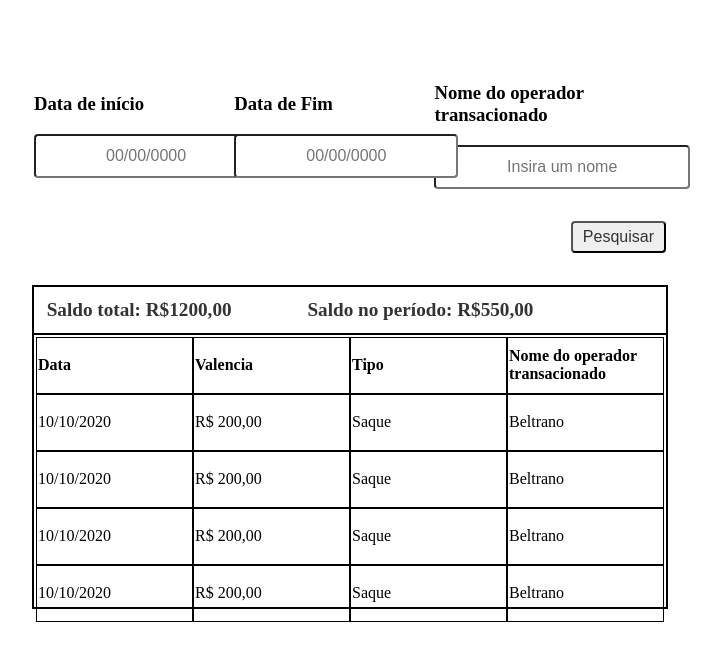
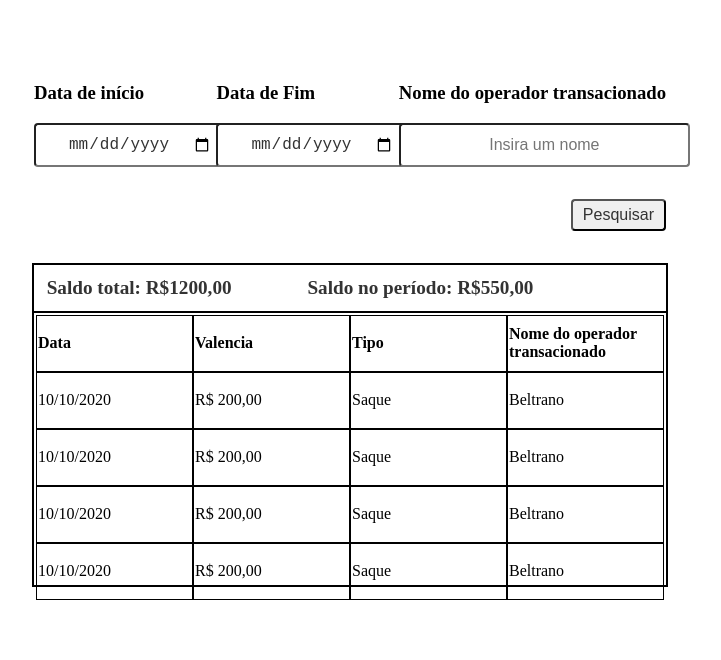
Before and after one commit to SyllasBraga/Front-End-PS-Java, a React (Create React App) app: page / in a window 1280 px wide. Shown: the top 660 px of the page, without its empty margins (290-1011 px from the left). Built offline with nearby package versions, Linux system fonts and the light colour scheme.

Commit message:
feat: Manipulação de dados com UseState

```diff
--- a/src/components/Header/HeaderComponent.js
+++ b/src/components/Header/HeaderComponent.js
@@ -1,25 +1,48 @@
-import DateInput from "../datePicker/datePickerComponent";
 import './HeaderComponent.css'
+import React, { useState } from 'react';
 
-const HeaderComponent = () => {
+const HeaderComponent = ({onDataChange}) => {
+
+    const [dataInicioValue, setDataInicio] = useState('');
+    const [dataFimValue, setDataFim] = useState('');
+    const [nomeOperadorValue, setNomeOperador] = useState('');
+
+    const dataInicio = (event) =>{
+        setDataInicio(event.target.value)
+    }
+
+    const dataFim = (event) =>{
+        setDataFim(event.target.value)
+    }
+
+    const nomeOperador = (event) => {
+        setNomeOperador(event.target.value)
+    };
+
+    const pesquisarClick = () => {
+        console.log(dataInicioValue)
+        console.log(dataFimValue)
+        console.log(nomeOperadorValue)
+    };
+
     return (
         <div className="header">
             <div className="date-inputs">
                 <span>
                     <h3>Data de início</h3>
-                    <DateInput className="input" />
+                    <input type="date" className='input' onChange={dataInicio}/>
                 </span>
                 <span>
                     <h3>Data de Fim</h3>
-                    <DateInput className="input" />
+                    <input type="date" className='input' onChange={dataFim}/>
                 </span>
                 <span>
                     <h3>Nome do operador transacionado</h3>
-                    <input type="text" placeholder="Insira um nome" className="input"/>
+                    <input type="text" placeholder="Insira um nome" className="input" onChange={nomeOperador}/>
                 </span>
             </div>
             <div className="pesquisar">
-                <button>Pesquisar</button>
+                <button onClick={pesquisarClick}>Pesquisar</button>
             </div>
         </div>
     );
--- a/src/components/Table/TableComponent.js
+++ b/src/components/Table/TableComponent.js
@@ -13,6 +13,7 @@ const TableComponent = () => {
             </div>
             <div className="tabela">
                 <table>
+                    <tbody>
                         <tr>
                             <th>Data</th>
                             <th>Valencia</th>
@@ -43,6 +44,7 @@ const TableComponent = () => {
                             <td>Saque</td>
                             <td>Beltrano</td>
                         </tr>
+                    </tbody>
                 </table>
             </div>
         </div>
--- a/src/components/datePicker/DatePicker.css
+++ /dev/null
@@ -1,5 +0,0 @@
-.input{
-    width: 100%;
-    height: 30px;
-    display: flex;
-}
--- a/src/components/datePicker/datePickerComponent.js
+++ /dev/null
@@ -1,23 +0,0 @@
-import React, { useState } from 'react';
-import DatePicker from 'react-datepicker';
-import 'react-datepicker/dist/react-datepicker.css';
-
-const DateInput = () => {
-    const [selectedDate, setSelectedDate] = useState(null);
-
-    const handleDateChange = (date) => {
-      setSelectedDate(date);
-    };
-
-    return (
-        <DatePicker
-          selected={selectedDate}
-          placeholderText='00/00/0000'
-          onChange={handleDateChange}
-          dateFormat="dd/MM/yyyy"
-          className='input'
-        />
-    );
-  };
-
-  export default DateInput;
```
Lines whose indentation alone changed are shown as unchanged.
